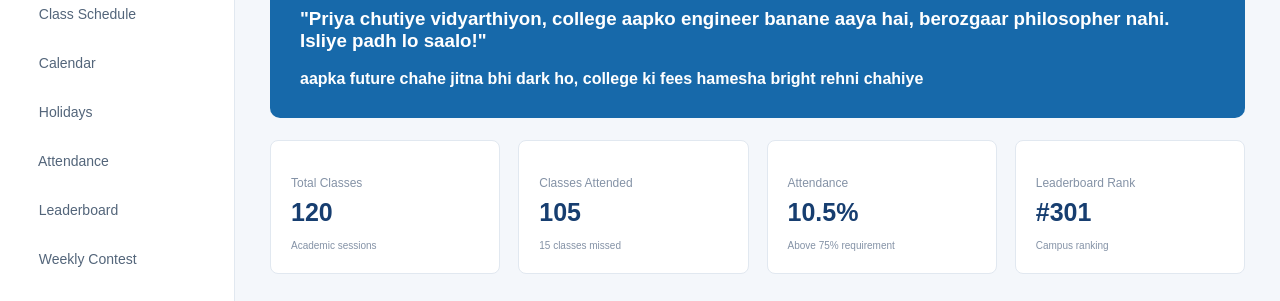
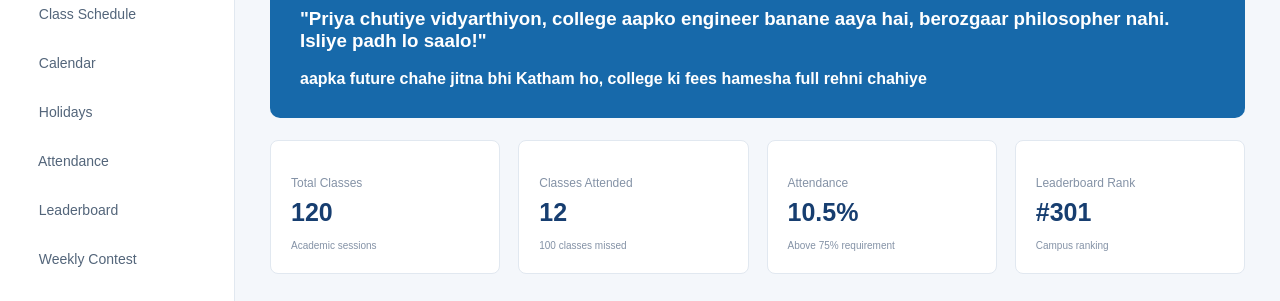
Before and after one commit to Divyanshraturi/CampusHub., a plain HTML site: page index.html in a window 1280 px wide. Shown: the part 176-477 px from the top of the page. Drawn offline with Linux system fonts and the light colour scheme.

Commit message:
Updated files

```diff
--- a/index.html
+++ b/index.html
@@ -63,7 +63,7 @@
                     <p>YOUR ACADEMIC JOURNEY</p>
                     <h3>"Priya chutiye vidyarthiyon, college aapko engineer banane aaya hai, berozgaar philosopher nahi. Isliye padh lo saalo!"</h3>
                     <br>
-                    <h4>aapka future chahe jitna bhi dark ho, college ki fees hamesha bright rehni chahiye</h4>
+                    <h4>aapka future chahe jitna bhi Katham ho, college ki fees hamesha full rehni chahiye</h4>
                 </div>
                 <div class="welcome-icon"></div>
             </div>
@@ -82,8 +82,8 @@
                 <div class="stat-card">
                     <div class="stat-icon"></div>
                     <p>Classes Attended</p>
-                    <h2>105</h2>
-                    <small>15 classes missed</small>
+                    <h2>12</h2>
+                    <small>100 classes missed</small>
                 </div>
 
                 <div class="stat-card">
```
